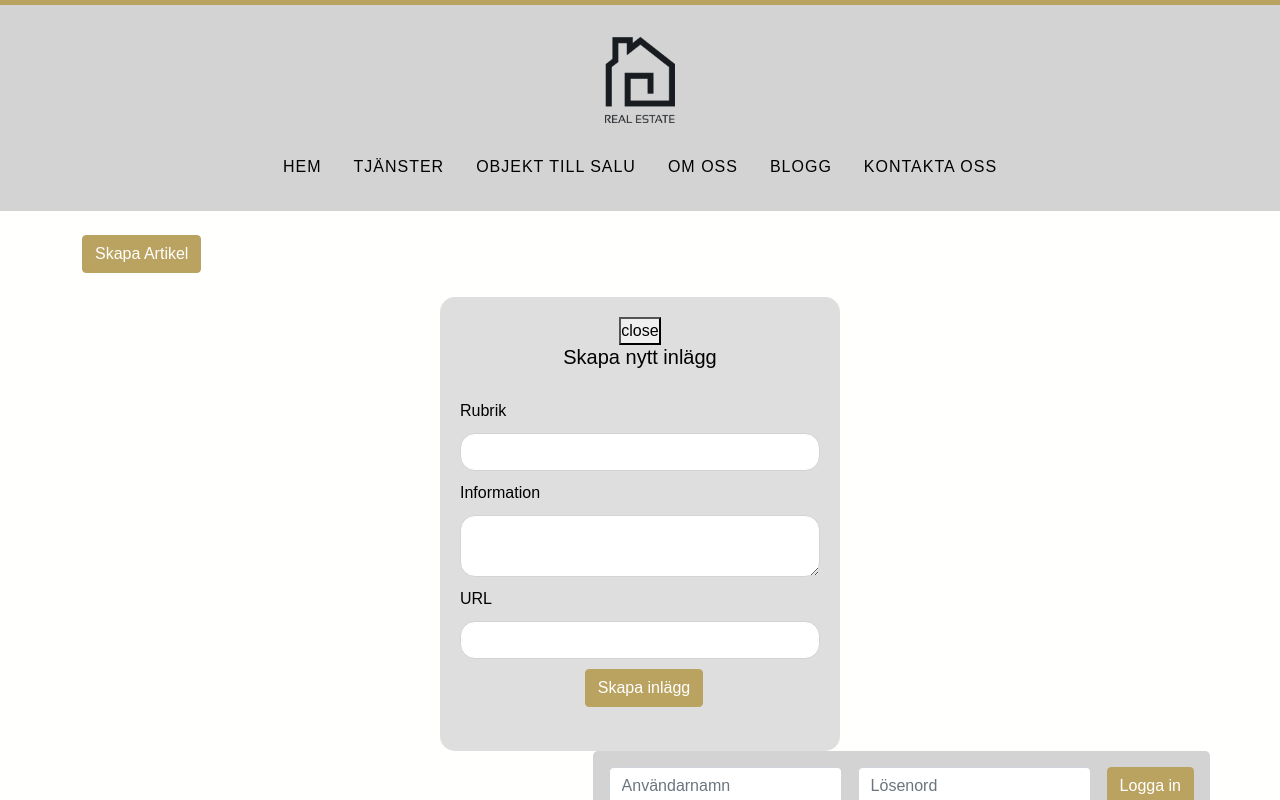
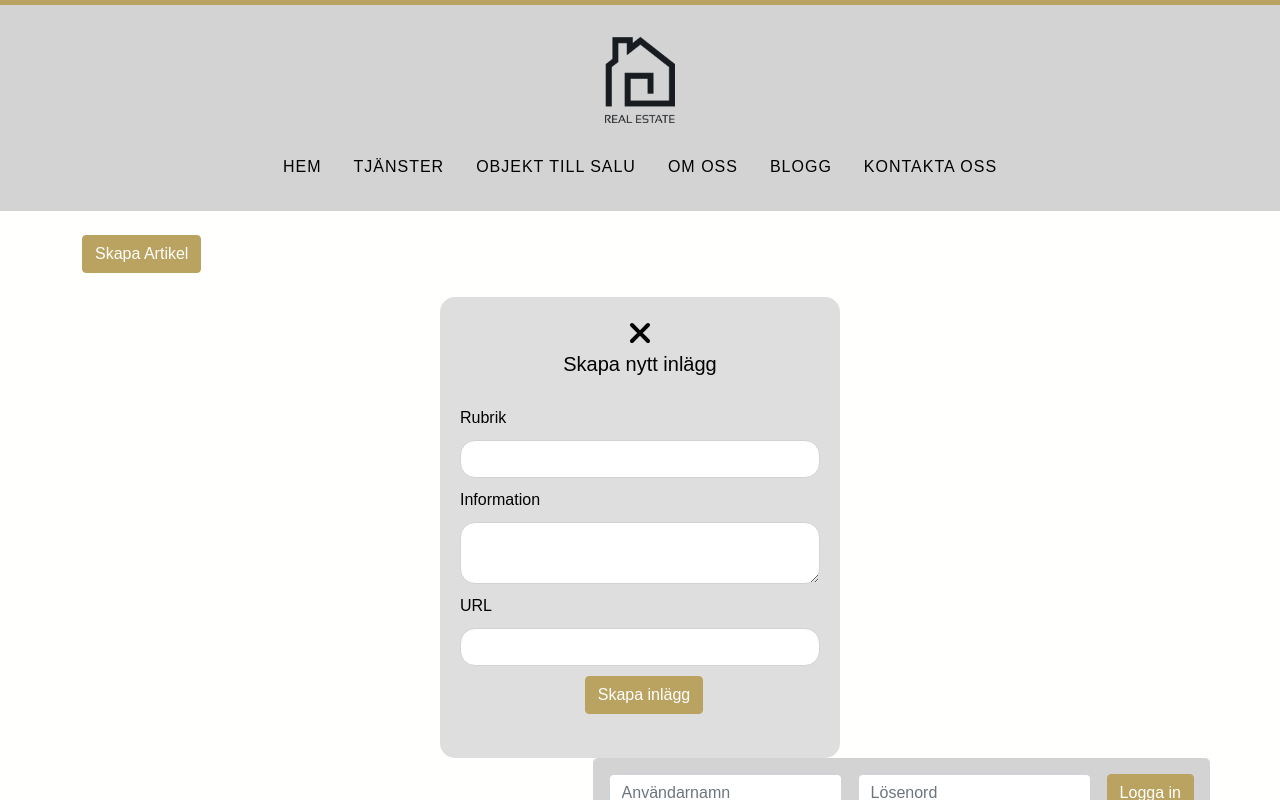
Before and after one commit to jan-beszterda/RealEstate, a React (Create React App) app: page /blog in a window 1280 px wide. Both pictures are taken after a click on the button "Skapa Artikel". Shown: the top 800 px of the page. Built offline with nearby package versions, Linux system fonts and the light colour scheme.

Commit message:
added close icon

```diff
--- a/src/components/CreateBlogg.jsx
+++ b/src/components/CreateBlogg.jsx
@@ -1,8 +1,11 @@
 import { useState } from "react";
 import React from 'react'
 import Button from "./Button";
+import { faXmark } from "@fortawesome/free-solid-svg-icons";
+import { FontAwesomeIcon } from "@fortawesome/react-fontawesome";
 
 function CreateBlogg(props) {
+
     const [title, setTitle] = useState('');
     const [body, setBody] = useState('');
     const [url, setUrl] = useState('');
@@ -11,7 +14,10 @@ function CreateBlogg(props) {
   return (props.trigger) ? (
     <div className="create">
 
-    <button className="closePopup-btn" onClick={() => props.setTrigger(false)}>close</button>
+        <button className="btn-icon" onClick={() => props.setTrigger(false)}>
+        <FontAwesomeIcon icon={faXmark} className="fa-2x" />
+        </button>
+
         <h2>Skapa nytt inlägg</h2>
         <form>
             <label>Rubrik</label>
```
